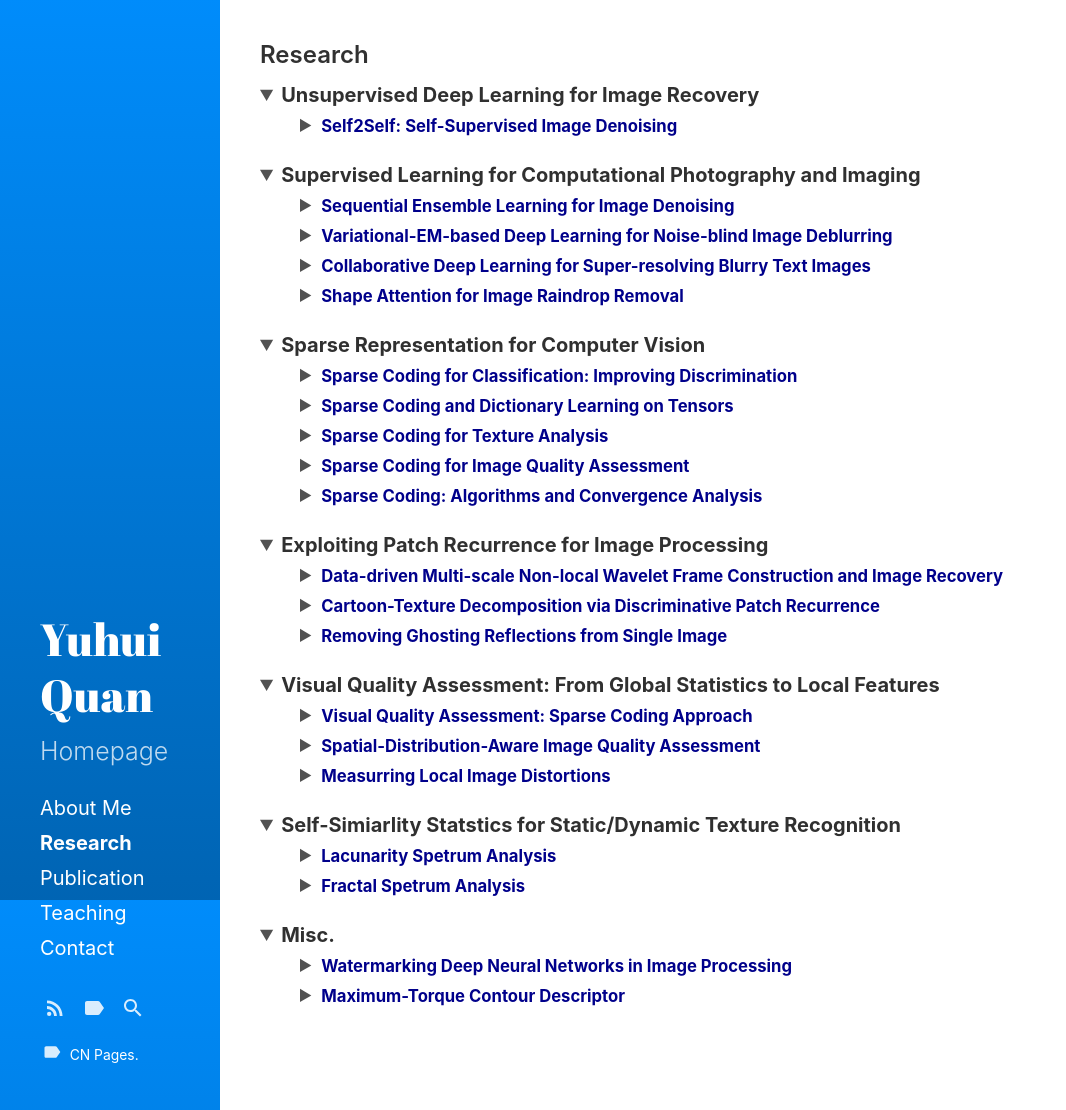
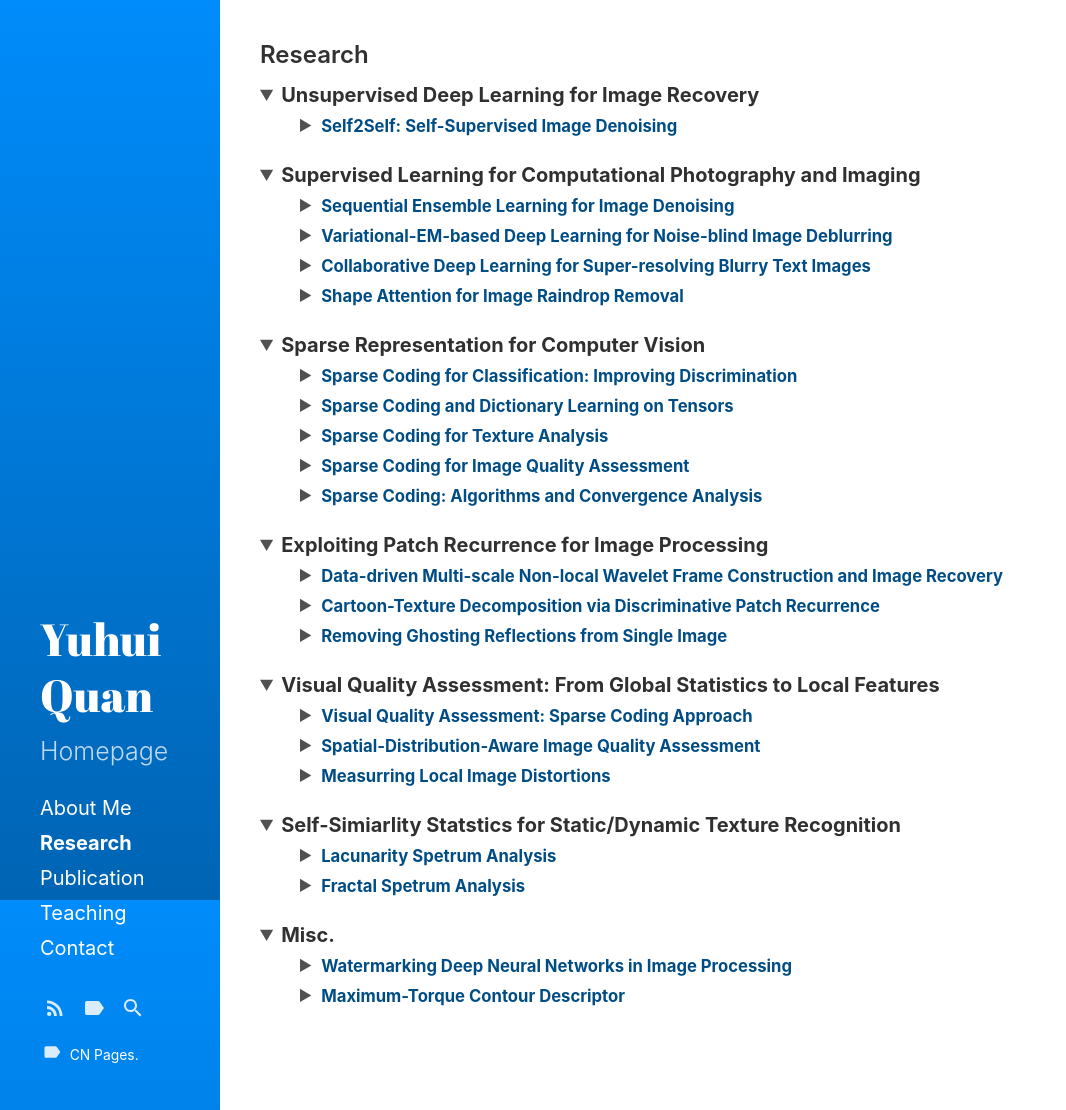
Before and after one commit to Dofboom/Dofboom.github.io, a Jekyll site: the page built from research.md, in a window 1280 px wide and 1110 px high. Shown: the whole window, without its empty margins (0-1066 px from the left). Built offline with Jekyll 4.4.1, drawn with Linux system fonts in a browser that asks for light colours.

Commit message:
Update research.md

```diff
--- a/research.md
+++ b/research.md
@@ -13,7 +13,7 @@ sidebar_link: true
 <ul>
 <!--1-1-->
 <details>
-<summary><strong><small><font color="#00008B">Self2Self: Self-Supervised Image Denoising</font></small></strong></summary>
+<summary><strong><small><font color="#004D86">Self2Self: Self-Supervised Image Denoising</font></small></strong></summary>
 
 <table>
 <tbody>
@@ -41,7 +41,7 @@ sidebar_link: true
 <ul>
 <!--2-1-->
 <details>
-<summary><strong><small><font color="#00008B">Sequential Ensemble Learning for Image Denoising</font></small></strong></summary>
+<summary><strong><small><font color="#004D86">Sequential Ensemble Learning for Image Denoising</font></small></strong></summary>
 
 <table>
 <tbody>
@@ -61,7 +61,7 @@ sidebar_link: true
 
 <!--2-2-->
 <details>
-<summary><strong><small><font color="#00008B">Variational-EM-based Deep Learning for Noise-blind Image Deblurring</font></small></strong></summary>
+<summary><strong><small><font color="#004D86">Variational-EM-based Deep Learning for Noise-blind Image Deblurring</font></small></strong></summary>
 
 <table>
 <tbody>
@@ -81,7 +81,7 @@ sidebar_link: true
 
 <!--2-3-->
 <details>
-<summary><strong><small><font color="#00008B">Collaborative Deep Learning for Super-resolving Blurry Text Images</font></small></strong></summary>
+<summary><strong><small><font color="#004D86">Collaborative Deep Learning for Super-resolving Blurry Text Images</font></small></strong></summary>
 
 <table>
 <tbody>
@@ -103,7 +103,7 @@ sidebar_link: true
 
 <!--2-4-->
 <details>
-<summary><strong><small><font color="#00008B">Shape Attention for Image Raindrop Removal</font></small></strong></summary>
+<summary><strong><small><font color="#004D86">Shape Attention for Image Raindrop Removal</font></small></strong></summary>
 
 <table>
 <tbody>
@@ -137,7 +137,7 @@ sidebar_link: true
 <ul>
 <!--3-1-->
 <details>
-<summary><strong><small><font color="#00008B">Sparse Coding for Classification: Improving Discrimination</font></small></strong></summary>
+<summary><strong><small><font color="#004D86">Sparse Coding for Classification: Improving Discrimination</font></small></strong></summary>
 <table>
 <tbody>
 <tr>
@@ -159,7 +159,7 @@ sidebar_link: true
 </details>
 <!--3-2-->
 <details>
-<summary><strong><small><font color="#00008B">Sparse Coding and Dictionary Learning on Tensors </font></small></strong></summary>
+<summary><strong><small><font color="#004D86">Sparse Coding and Dictionary Learning on Tensors </font></small></strong></summary>
 <table>
 <tbody>
 <tr>
@@ -178,7 +178,7 @@ sidebar_link: true
 </details>
 <!--3-3-->
 <details>
-<summary><strong><small><font color="#00008B">Sparse Coding for Texture Analysis</font></small></strong></summary>
+<summary><strong><small><font color="#004D86">Sparse Coding for Texture Analysis</font></small></strong></summary>
 <table>
 <tbody>
 <tr>
@@ -198,7 +198,7 @@ sidebar_link: true
 </details>
 <!--3-4-->
 <details>
-<summary><strong><small><font color="#00008B">Sparse Coding for Image Quality Assessment </font></small></strong></summary>
+<summary><strong><small><font color="#004D86">Sparse Coding for Image Quality Assessment </font></small></strong></summary>
 <table>
 <tbody>
 <tr>
@@ -216,7 +216,7 @@ sidebar_link: true
 </details>
 <!--3-5-->
 <details>
-<summary><strong><small><font color="#00008B">Sparse Coding: Algorithms and Convergence Analysis</font> </small></strong></summary>
+<summary><strong><small><font color="#004D86">Sparse Coding: Algorithms and Convergence Analysis</font> </small></strong></summary>
 <table>
 <tbody>
 <tr>
@@ -245,7 +245,7 @@ sidebar_link: true
 <ul>
 <!--4-1-->
 <details>
-<summary><strong><small><font color="#00008B">Data-driven Multi-scale Non-local Wavelet Frame Construction and Image Recovery</font> </small></strong></summary>
+<summary><strong><small><font color="#004D86">Data-driven Multi-scale Non-local Wavelet Frame Construction and Image Recovery</font> </small></strong></summary>
 <table>
 <tbody>
 <tr>
@@ -264,7 +264,7 @@ sidebar_link: true
 </details>
 <!--4-2-->
 <details>
-<summary><strong><small><font color="#00008B">Cartoon-Texture Decomposition via Discriminative Patch Recurrence </font></small></strong></summary>
+<summary><strong><small><font color="#004D86">Cartoon-Texture Decomposition via Discriminative Patch Recurrence </font></small></strong></summary>
 <table>
 <tbody>
 <tr>
@@ -283,7 +283,7 @@ sidebar_link: true
 </details>
 <!--4-3-->
 <details>
-<summary><strong><small><font color="#00008B">Removing Ghosting Reflections from Single Image </font></small></strong></summary>
+<summary><strong><small><font color="#004D86">Removing Ghosting Reflections from Single Image </font></small></strong></summary>
 <table>
 <tbody>
 <tr>
@@ -310,7 +310,7 @@ sidebar_link: true
 <ul>
 <!--5-1-->
 <details>
-<summary><strong><small><font color="#00008B">Visual Quality Assessment: Sparse Coding Approach</font></small></strong></summary>
+<summary><strong><small><font color="#004D86">Visual Quality Assessment: Sparse Coding Approach</font></small></strong></summary>
 <table>
 <tbody>
 <tr>
@@ -331,7 +331,7 @@ sidebar_link: true
 </details>
 <!--5-2-->
 <details>
-<summary><strong><small><font color="#00008B">Spatial-Distribution-Aware Image Quality Assessment </font></small></strong></summary>
+<summary><strong><small><font color="#004D86">Spatial-Distribution-Aware Image Quality Assessment </font></small></strong></summary>
 <table>
 <tbody>
 <tr>
@@ -356,7 +356,7 @@ sidebar_link: true
 </details>
 <!--5-3-->
 <details>
-<summary><strong><small><font color="#00008B">Measurring Local Image Distortions </font></small></strong></summary>
+<summary><strong><small><font color="#004D86">Measurring Local Image Distortions </font></small></strong></summary>
 <table>
 <tbody>
 <tr>
@@ -385,7 +385,7 @@ sidebar_link: true
 <ul>
 <!--6-1-->
 <details>
-<summary><strong><small><font color="#00008B">Lacunarity Spetrum Analysis</font> </small></strong></summary>
+<summary><strong><small><font color="#004D86">Lacunarity Spetrum Analysis</font> </small></strong></summary>
 <table>
 <tbody>
 <tr>
@@ -406,7 +406,7 @@ sidebar_link: true
 </details>
 <!--6-2-->
 <details>
-<summary><strong><small><font color="#00008B">Fractal Spetrum Analysis </font></small></strong></summary>
+<summary><strong><small><font color="#004D86">Fractal Spetrum Analysis </font></small></strong></summary>
 <table>
 <tbody>
 <tr>
@@ -438,7 +438,7 @@ sidebar_link: true
 <ul>
 <!--7-1-->
 <details>
-<summary><strong><small><font color="#00008B">Watermarking Deep Neural Networks in Image Processing</font> </small></strong></summary>
+<summary><strong><small><font color="#004D86">Watermarking Deep Neural Networks in Image Processing</font> </small></strong></summary>
 <table>
 <tbody>
 <tr>
@@ -456,7 +456,7 @@ sidebar_link: true
 </details>
 <!--7-2-->
 <details>
-<summary><strong><small><font color="#00008B">Maximum-Torque Contour Descriptor </font></small></strong></summary>
+<summary><strong><small><font color="#004D86">Maximum-Torque Contour Descriptor </font></small></strong></summary>
 <table>
 <tbody>
 <tr>
```
